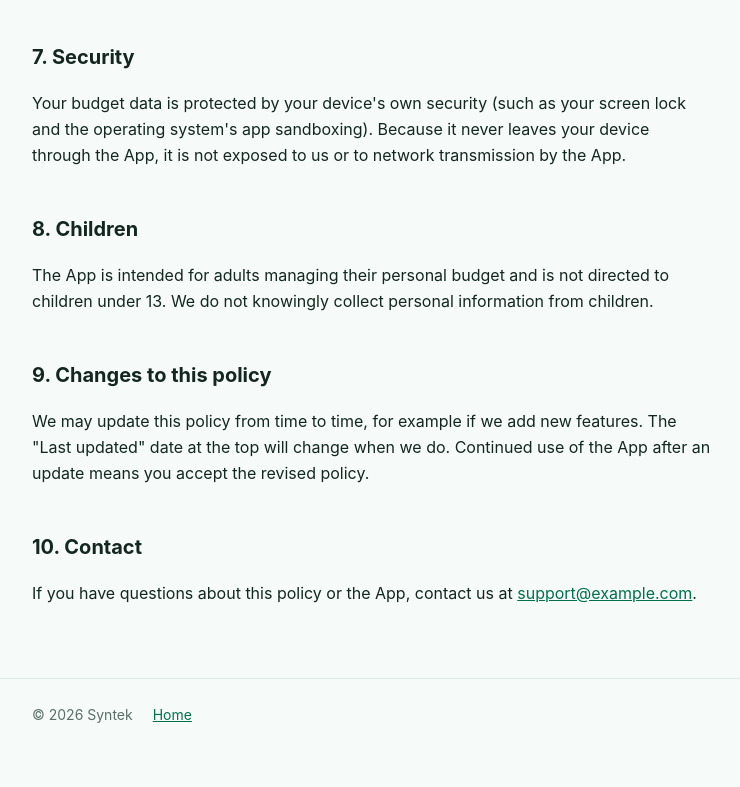
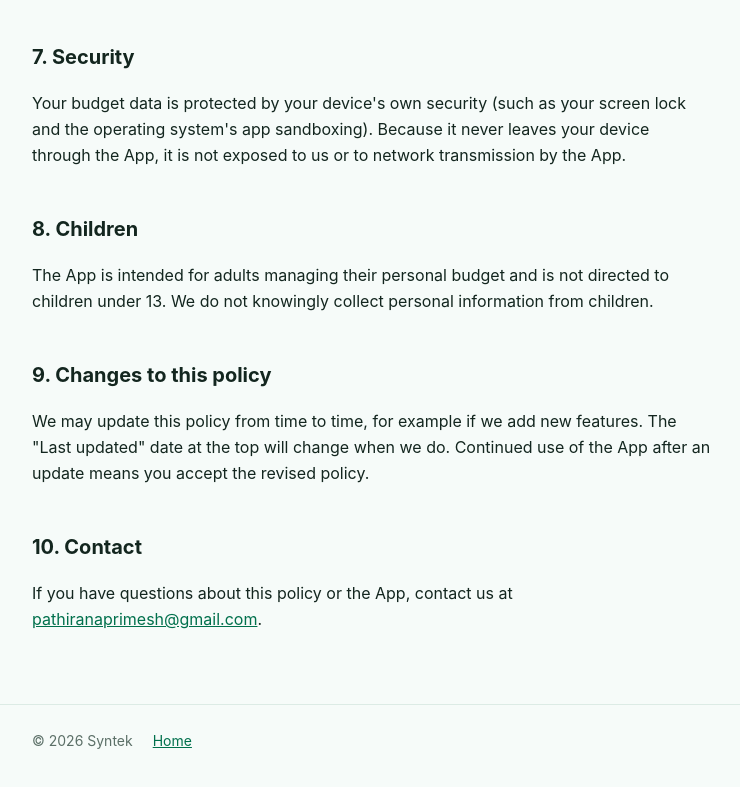
Before and after one commit to PrimeshShamilka/Spare-Web, a plain HTML site: page privacy-policy.html in a window 1280 px wide. Shown: the part 2150-2937 px from the top of the page, without its empty margins (268-1008 px from the left). Before the commit the page ends 2916 px from the top, so only its background shows below. Drawn offline with Linux system fonts and the light colour scheme.

Commit message:
Update screenshots, icon, and privacy policy contact email
- Replace all 3 screenshots with fresh emulator builds (back button fix applied)
- Add account screen screenshot
- Update icon.png to 512×512
- Fix contact email in privacy-policy.html

```diff
--- a/privacy-policy.html
+++ b/privacy-policy.html
@@ -73,7 +73,7 @@
       <p>We may update this policy from time to time, for example if we add new features. The "Last updated" date at the top will change when we do. Continued use of the App after an update means you accept the revised policy.</p>
 
       <h2>10. Contact</h2>
-      <p>If you have questions about this policy or the App, contact us at <a href="mailto:support@example.com">support@example.com</a>.</p>
+      <p>If you have questions about this policy or the App, contact us at <a href="mailto:pathiranaprimesh@gmail.com">pathiranaprimesh@gmail.com</a>.</p>
     </article>
   </main>
 
```
Also changed, not shown: icon.png, screenshots/account.jpg (added), screenshots/home.jpg, screenshots/reports.jpg, screenshots/tx.jpg.
